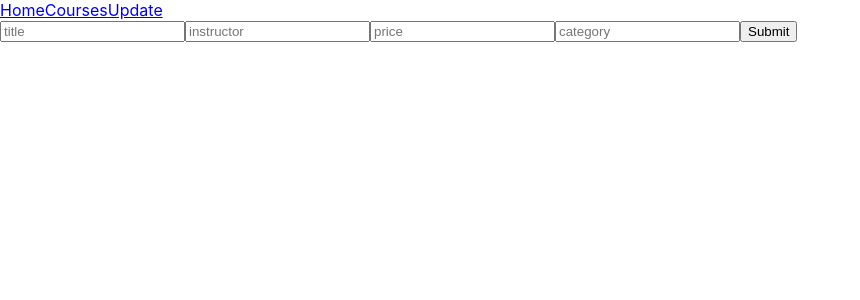
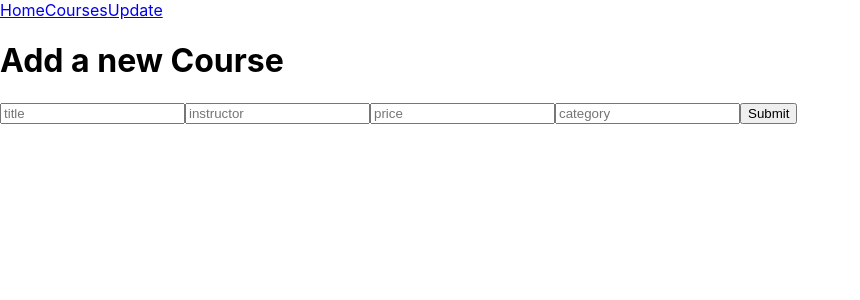
Before and after one commit to isobelleanna/fullstack-course-app, a React (Create React App) app in the folder courseology-frontend/: page /update in a window 1280 px wide. Shown: the top 300 px of the page, without its empty margins (0-860 px from the left). Built offline with nearby package versions, Linux system fonts and the light colour scheme; no server answers.

Commit message:
Form sending post requests fixed

```diff
--- a/courseology-frontend/src/components/Form/Form.jsx
+++ b/courseology-frontend/src/components/Form/Form.jsx
@@ -9,7 +9,7 @@ const Form = () => {
   });
   const [message, setMessage] = useState("");
 
-  const handleSubmit = async (event) => {
+  const handleSubmit = (event) => {
     event.preventDefault();
     let url = "http://localhost:8080/course";
     try {
@@ -31,7 +31,8 @@ const Form = () => {
   console.log(course);
   return (
     <div>
-      <form onClick={handleSubmit}>
+      <h1>Add a new Course</h1>
+      <form onSubmit={handleSubmit}>
         <input
           type="text"
           placeholder="title"
@@ -50,7 +51,7 @@ const Form = () => {
           type="text"
           placeholder="price"
           onInput={(event) =>
-            setCourse({ ...course, price: event.target.value })
+            setCourse({ ...course, price: parseFloat(event.target.value) })
           }
         />
         <input
```
